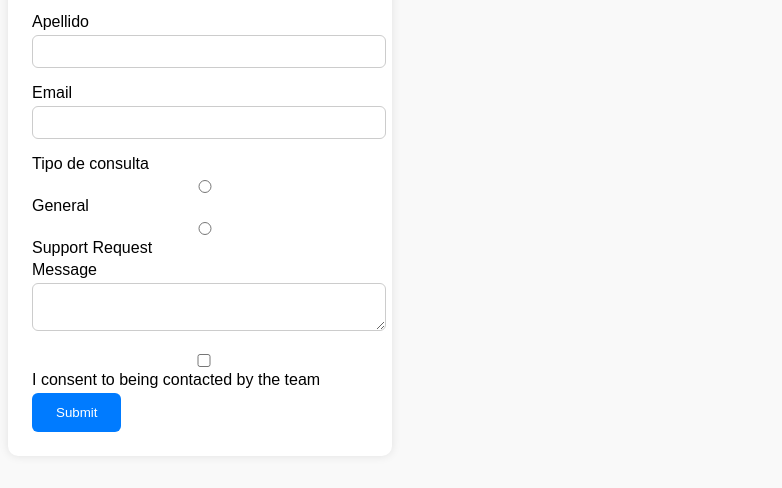
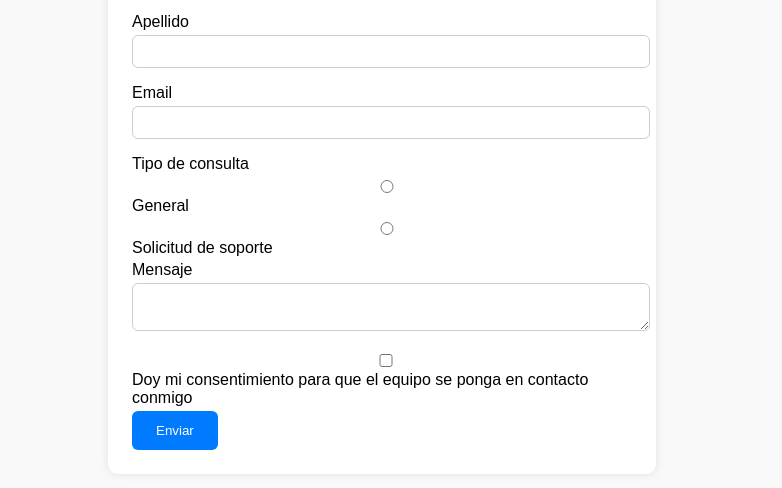
Before and after one commit to mtroncosoblanco/FrontedMentor, a plain HTML site: page index.html in a window 1280 px wide. Shown: the part 202-690 px from the top of the page, without its empty margins (258-1040 px from the left). Drawn offline with Linux system fonts and the light colour scheme.

Commit message:
cambios 2 formulario

```diff
--- a/index.html
+++ b/index.html
@@ -52,14 +52,14 @@
           </div>
           <div class="radio-option">
             <input type="radio" id="support" name="queryType" value="support" required>
-            <label for="support">Support Request</label>
+            <label for="support">Solicitud de soporte</label>
           </div>
         </div>
         <div class="error-message" id="queryType-error" role="alert"></div>
       </div>
 
       <div class="form-group full-width">
-        <label for="message" class="required">Message</label>
+        <label for="message" class="required">Mensaje</label>
         <textarea id="message" name="message" required aria-describedby="message-error"></textarea>
         <div class="error-message" id="message-error" role="alert"></div>
       </div>
@@ -67,12 +67,12 @@
       <div class="checkbox-group">
         <div class="checkbox-option">
           <input type="checkbox" id="consent" name="consent" required aria-describedby="consent-error">
-          <label for="consent" class="checkbox-label required">I consent to being contacted by the team</label>
+          <label for="consent" class="checkbox-label required">Doy mi consentimiento para que el equipo se ponga en contacto conmigo </label>
         </div>
         <div class="error-message" id="consent-error" role="alert"></div>
       </div>
 
-      <button type="submit" class="submit-btn">Submit</button>
+      <button type="submit" class="submit-btn">Enviar</button>
     </form>
 
     <div class="toast" id="toast" role="alert" aria-live="assertive">
@@ -99,30 +99,27 @@
       });
     });
 
-    // Form validation and submission
     form.addEventListener('submit', function(e) {
       e.preventDefault();
 
-      // Clear previous errors
       clearErrors();
-
       let isValid = true;
 
-      // Validate First Name
+      // Valida nombre
       const firstName = document.getElementById('firstName');
       if (!firstName.value.trim()) {
         showError('firstName', 'This field is required');
         isValid = false;
       }
 
-      // Validate Last Name
+      // Valida apellido
       const lastName = document.getElementById('lastName');
       if (!lastName.value.trim()) {
         showError('lastName', 'Rellena este campo');
         isValid = false;
       }
 
-      // Validate Email
+      // Valida Email
       const email = document.getElementById('email');
       if (!email.value.trim()) {
         showError('email', 'Rellena este campo');
@@ -132,21 +129,21 @@
         isValid = false;
       }
 
-      // Validate Query Type
+      // Valida Query Type
       const queryType = document.querySelector('input[name="queryType"]:checked');
       if (!queryType) {
         showError('queryType', 'Please select a query type');
         isValid = false;
       }
 
-      // Validate Message
+      // Valida Mensaje
       const message = document.getElementById('message');
       if (!message.value.trim()) {
         showError('message', 'Rellena este campo');
         isValid = false;
       }
 
-      // Validate Consent
+      // Valida Consentimiento
       const consent = document.getElementById('consent');
       if (!consent.checked) {
         showError('consent', 'To submit this form, please consent to being contacted');
@@ -154,11 +151,8 @@
       }
 
       if (isValid) {
-        // Show success toast
         showToast();
-        // Reset form
         form.reset();
-        // Clear radio selection visual
         document.querySelectorAll('.radio-option').forEach(option => {
           option.classList.remove('selected');
         });
@@ -201,14 +195,12 @@
       }, 4000);
     }
 
-    // Keyboard navigation enhancement
     document.addEventListener('keydown', function(e) {
       if (e.key === 'Enter' && e.target.type === 'radio') {
         e.target.click();
       }
     });
 
-    // Focus management for better accessibility
     document.querySelectorAll('input, textarea, button').forEach(element => {
       element.addEventListener('focus', function() {
         this.closest('.form-group, .radio-option, .checkbox-option')?.style.setProperty('outline', '2px solid #198754', 'important');
@@ -220,9 +212,9 @@
     });
   </script>
 
-  <div class="attribution">
+  <!--<div class="attribution">
     Challenge by <a href="https://www.frontendmentor.io?ref=challenge">Frontend Mentor</a>.
     Coded by <a href="#">Maria Troncoso</a>.
-  </div>
+  </div>-->
 </body>
 </html>
```
